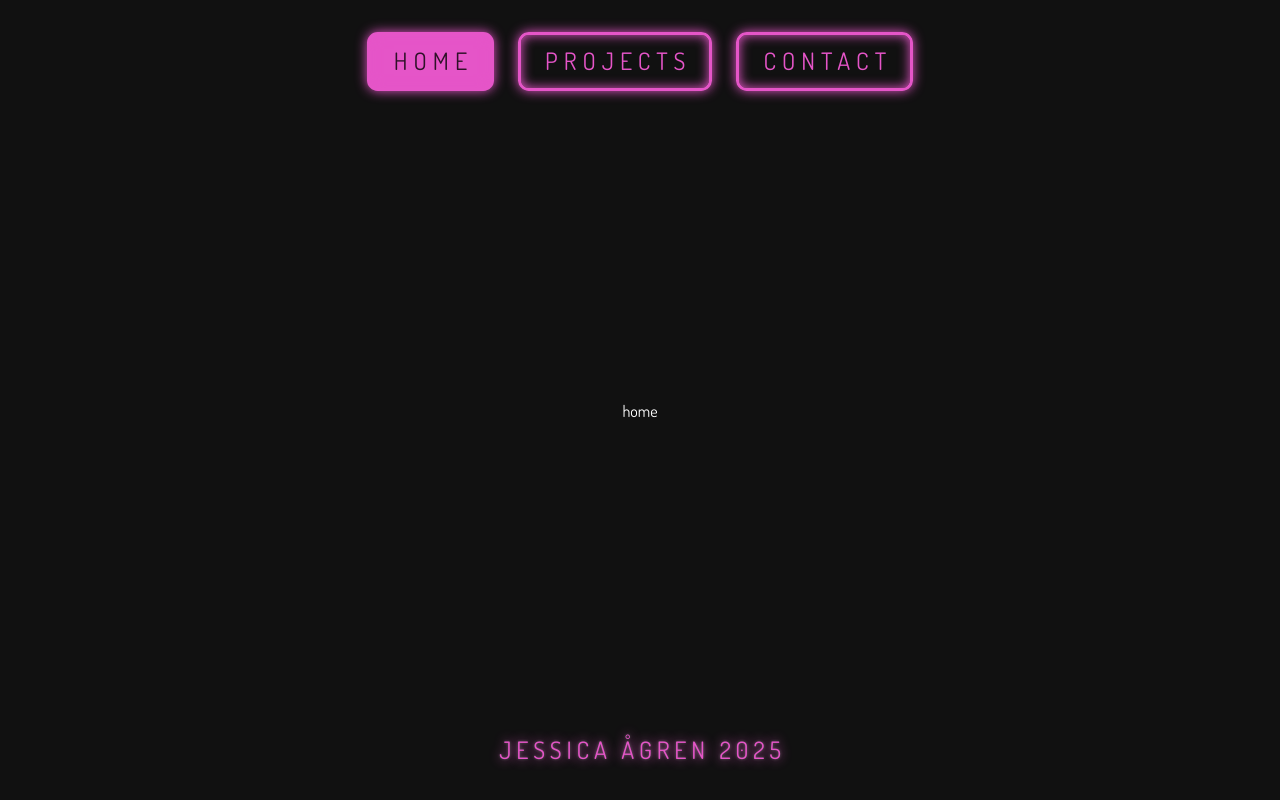
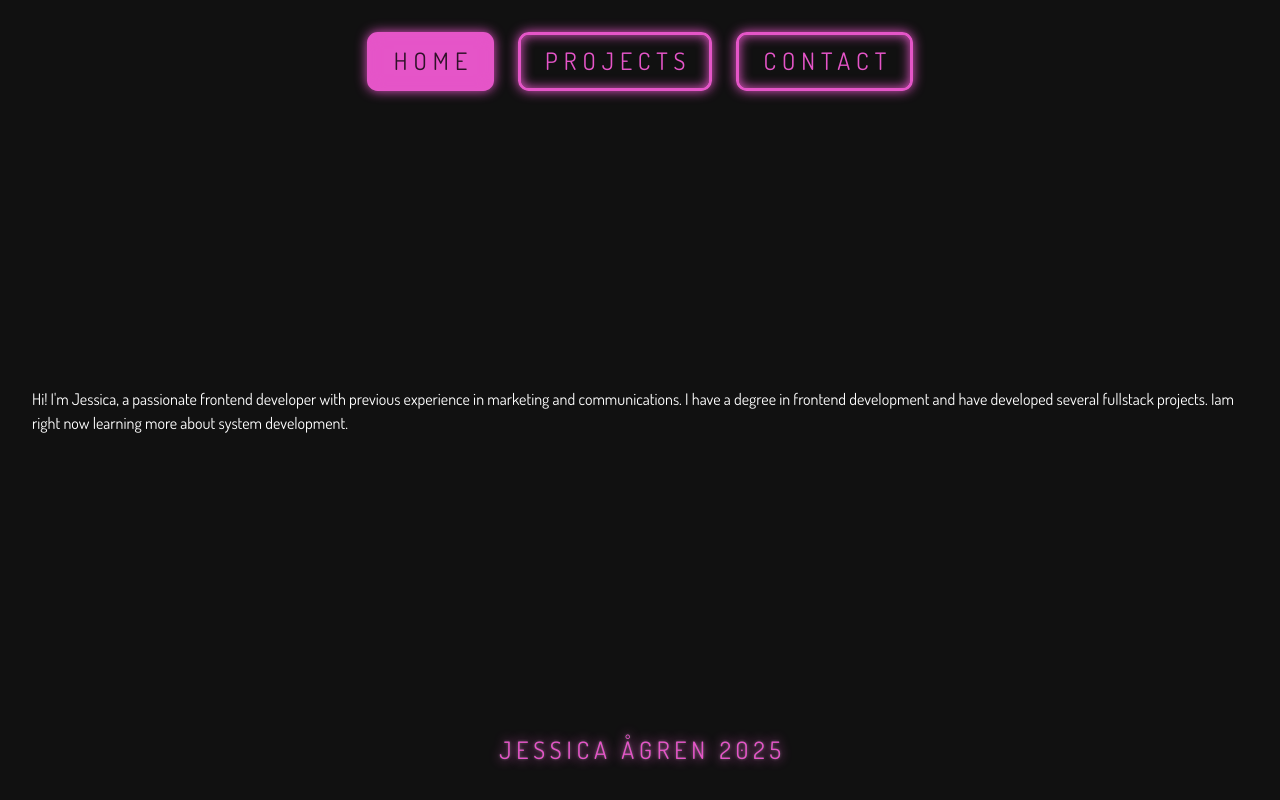
Before and after one commit to jessicaagren/portfolio, a React (Vite) app: page /home in a window 1280 px wide. Built offline with nearby package versions, Linux system fonts and the light colour scheme.

Commit message:
Update HomePage component to include personal introduction and professional background

```diff
--- a/src/routes/HomePage.tsx
+++ b/src/routes/HomePage.tsx
@@ -1,7 +1,12 @@
 export default function HomePage() {
   return (
     <>
-      <div>home</div>
+      <div className='HomePage'>
+        Hi! I'm Jessica, a passionate frontend developer with previous
+        experience in marketing and communications. I have a degree in frontend
+        development and have developed several fullstack projects. Iam right now
+        learning more about system development.
+      </div>
     </>
   );
 }
```
